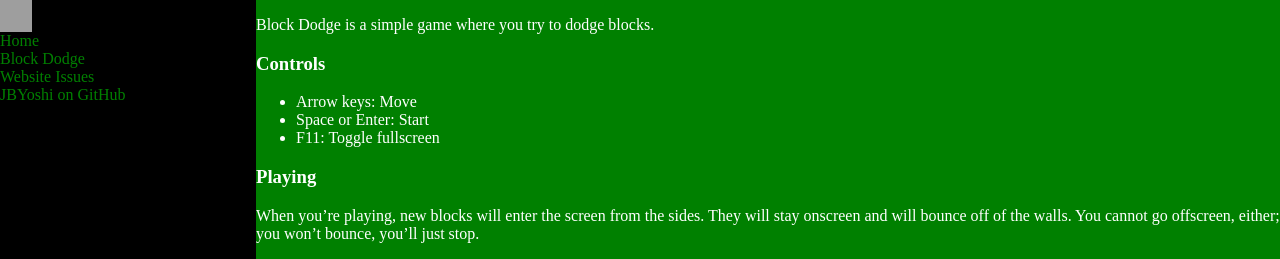
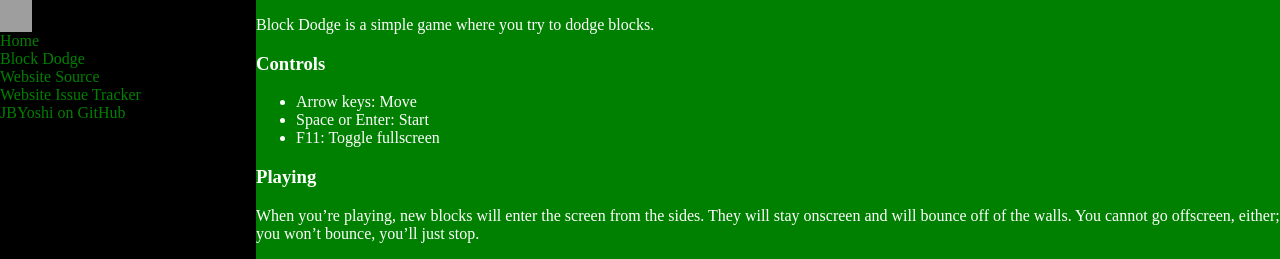
Before and after one commit to JBYoshi/jbyoshi.github.io, a Jekyll site: the page built from blockdodge.md, in a window 1280 px wide. Shown: the top 259 px of the page. Built offline with Jekyll 4.4.1, drawn with Linux system fonts in a browser that asks for light colours; grey boxes are pictures that could not be loaded.

Commit message:
Link to the source in the sidebar as well.

```diff
--- a/_layouts/default.html
+++ b/_layouts/default.html
@@ -73,7 +73,8 @@
                         Home
                     </a>
                     <a href="/blockdodge">Block Dodge</a>
-                    <a href="https://github.com/JBYoshi/jbyoshi.github.io/issues">Website Issues</a>
+                    <a href="https://github.com/JBYoshi/jbyoshi.github.io">Website Source</a>
+                    <a href="https://github.com/JBYoshi/jbyoshi.github.io/issues">Website Issue Tracker</a>
                     <a href="https://github.com/JBYoshi">JBYoshi on GitHub</a>
                 </aside>
             </div>
```
